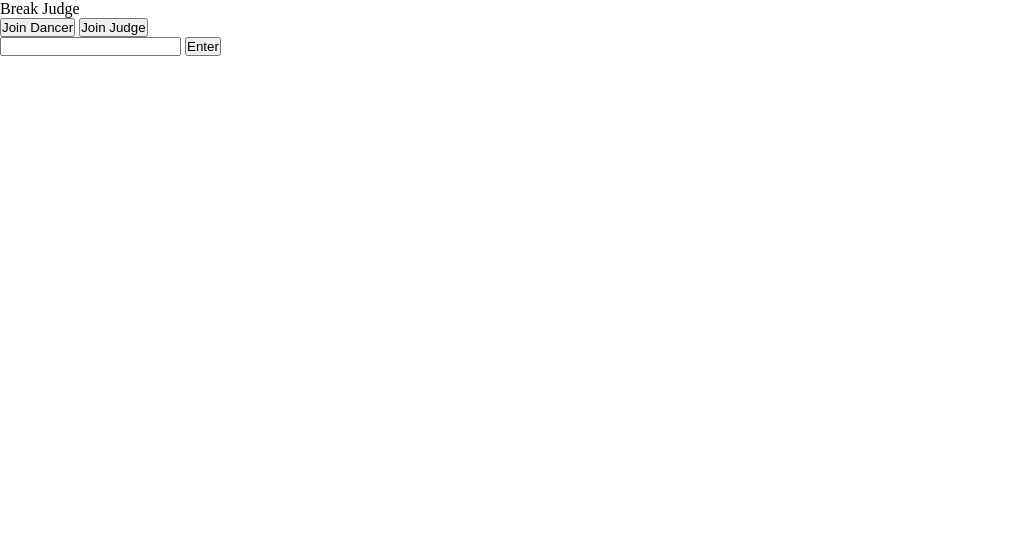
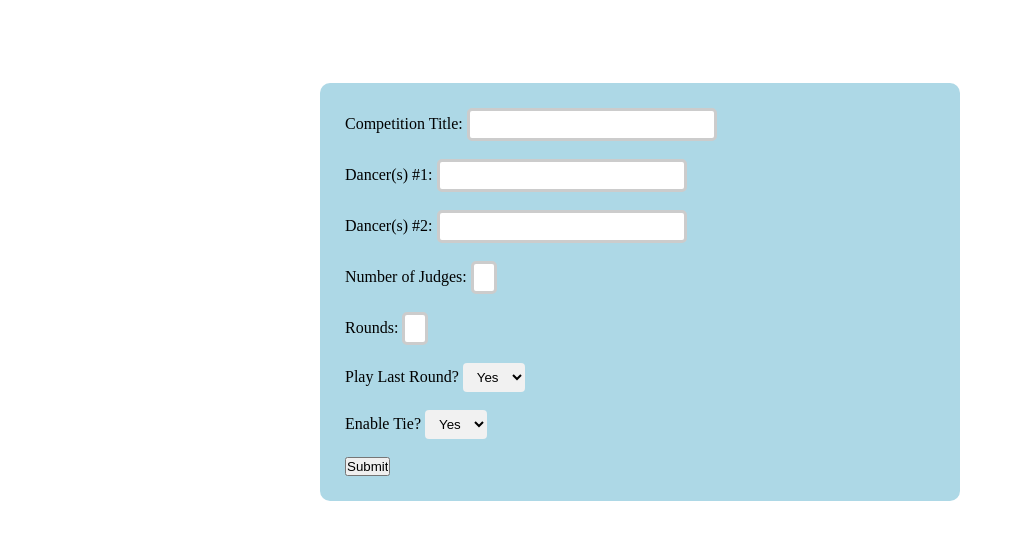
Before and after one commit to WonHan7/break-judge, a plain HTML site: page client/index.html in a window 1280 px wide. Shown: the whole page, without its empty margins (0-1023 px from the left). Drawn offline with nearby package versions, Linux system fonts and the light colour scheme; files that its build step writes are made by us from their sources; no server answers.

Commit message:
Added new design and my approach to making this web app

```diff
--- a/client/index.html
+++ b/client/index.html
@@ -2,7 +2,7 @@
 <html lang="en">
 <head>
 
-    <link rel="stylesheet" type="text/css" href="css/index_template.css" media="screen"/>
+    <link rel="stylesheet" type="text/css" href="styles/index_template.css" media="screen"/>
 
     <meta charset="utf-8" name="viewport" content="width=device-width, initial-scale=1">
 
@@ -11,19 +11,38 @@
 </head>
 <body>
 
-    <ul id="events"></ul>
+    <div class="form-wrapper">
+        <form>
+            <label for="title">Competition Title:</label>
+            <input type="text" id="title" name="title"><br><br>
 
-    <div>
-        <button id="dancer">Join Dancer</button>
-        <button id="judge">Join Judge</button>
+            <label for="d1">Dancer(s) #1:</label>
+            <input type="text" id="d1" name="d1"><br><br>
 
-        <form id="chat-form">
-            <input id="chat" />
-            <button id="enter">Enter</button>
+            <label for="d2">Dancer(s) #2:</label>
+            <input type="text" id="d2" name="d2"><br><br>
+
+            <label for="num-jud">Number of Judges:</label>
+            <input type="number" id="num-jud" name="num-jud"><br><br>
+
+            <label for="num-rnds">Rounds:</label>
+            <input type="number" id="num-rnds" name="num-rnds"><br><br>
+
+            <label for="last">Play Last Round?</label>
+            <select id="last" name="last">
+                <option value="yes-last">Yes</option>
+                <option value="no-last">No</option>
+            </select><br><br>
+
+            <label for="tie">Enable Tie?</label>
+            <select id="tie" name="tie">
+                <option value="yes-tie">Yes</option>
+                <option value="no-tie">No</option>
+            </select><br><br>
+
+            <input type="submit">
         </form>
     </div>
 
-    <script src="/socket.io/socket.io.js"></script>
-    <script src="scripts/client.js"></script>
 </body>
 </html>
--- a/client/styles/index_template.css
+++ b/client/styles/index_template.css
@@ -2,3 +2,63 @@
     margin: 0px;
     padding: 0px;
 }
+.form-wrapper {
+    margin-top: 6.5%;
+    margin-left: 25%;
+    margin-right: 25%;
+
+    padding-top: 25px;
+    padding-left: 145px;
+    padding-bottom: 25px;
+
+    background-color: lightblue;
+    border-radius: 10px;
+}
+
+input[type=text] {
+    width: 250px;
+    padding: 6px 10px;
+    box-sizing: border-box;
+    border: 3px solid #ccc;
+    border-radius: 5px;
+    -webkit-transition: 0.5s;
+    outline: none;
+}
+input[type=text]:focus {
+    border: 3px solid #555;
+}
+
+input[type=number] {
+    width: 10px;
+    padding: 6px 10px;
+    box-sizing: border-box;
+    border: 3px solid #ccc;
+    border-radius: 5px;
+    -webkit-transition: 0.5s;
+    -moz-appearance:textfield;
+    outline: none;
+}
+input[type=number]:focus {
+    border: 3px solid #555;
+}
+input::-webkit-outer-spin-button,
+input::-webkit-inner-spin-button {
+    /* display: none; <- Crashes Chrome on hover */
+    -webkit-appearance: none;
+    margin: 0; /* <-- Apparently some margin are still there even though it's hidden */
+}
+
+select {
+    padding: 6px 10px;
+    border: none;
+    border-radius: 4px;
+    background-color: #f1f1f1;
+    outline: none;
+}
+
+@media screen and (min-width: 400px) {
+    .form-wrapper {
+        padding-left: 25px;
+        max-width: 800px;
+    }
+}
--- a/server/server.js
+++ b/server/server.js
@@ -32,5 +32,5 @@ server.on('error', (err) => {
 });
 
 server.listen(4200, () => {
-    console.log('Break Judge started on 8080');
+    console.log('Break Judge started on 4200');
 });
```
Also changed, not shown: README.md, client/styles/room_template.css (added).
